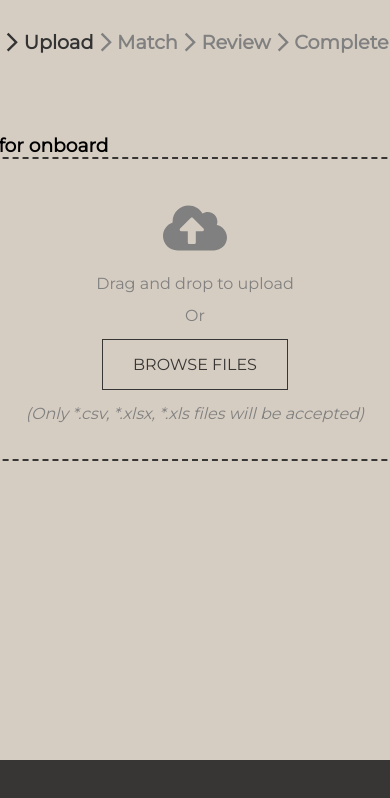
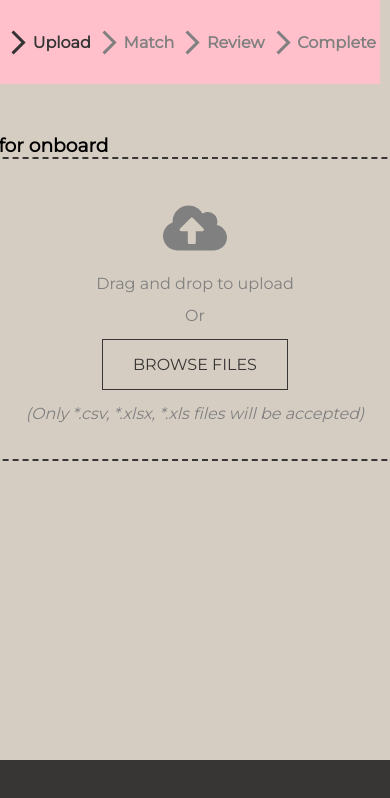
Before and after one commit to asendice/oneclick, a React (Create React App) app: page / in a window 390 px wide. Shown: the top 798 px of the page. Built offline with nearby package versions, Linux system fonts and the light colour scheme; data requests are answered from the project's data file.

Commit message:
progress media q

```diff
--- a/src/components/App.js
+++ b/src/components/App.js
@@ -55,7 +55,7 @@ const App = () => {
     <div className="app">
       <BrowserRouter>
         <div className="header">
-          {frame === "Match" ? (
+          {frame === "Match" && (
             <Link
               to="/"
               className="back-arrow"
@@ -63,8 +63,6 @@ const App = () => {
             >
               <MdArrowBack />
             </Link>
-          ) : (
-            <div></div>
           )}
           <Progress frame={frame} />
         </div>
--- /dev/null
+++ b/src/styles/_app.scss
@@ -0,0 +1,39 @@
+* {
+  margin: 0;
+  padding: 0;
+  font-family: "Montserrat", sans-serif;
+}
+.app {
+  display: flex;
+  flex-direction: column;
+  background-color: $background;
+}
+.header {
+  @include flex(center, space-between, row);
+}
+.back-arrow {
+  margin-left: 10px;
+  font-size: 3rem;
+  @include sm {
+    font-size: 2rem;
+    margin-left: 0px;
+  }
+  color: grey;
+  cursor: pointer;
+}
+.trove-button {
+  text-align: center;
+  color: $darkbrown;
+  padding: 15px 30px;
+  border: solid 1px $darkbrown;
+  cursor: pointer;
+  transition: all 0.2s ease-in-out;
+  text-transform: uppercase;
+  &:hover {
+    background-color: $darkbrown;
+    color: $white;
+  }
+  &:active {
+    opacity: 0.7;
+  }
+}
--- a/src/styles/_progress.scss
+++ b/src/styles/_progress.scss
@@ -2,6 +2,13 @@
   @include flex(center, space-evenly, row);
   height: 10vh;
   width: 800px;
+  @include md{
+    width: 540px;
+    background-color: pink;
+  };
+  @include sm {
+    width: 380px;
+  }
 }
 .progress-item {
   @include flex(center, flex-start, row);
@@ -9,6 +16,12 @@
   h3 {
     font-size: 1.6rem;
     color: grey;
+    @include md {
+      font-size: 1.2rem;
+    }
+    @include sm {
+      font-size: 1rem;
+    }
   }
 }
 .progress-arrow {
@@ -21,21 +34,3 @@
   font-size: 2rem;
   color: $green;
 }
-@media only screen and (max-width: 800px) {
-  .progress {
-    width: 600px;
-  }
-  .progress-item {
-    h3 {
-      font-size: 1.2rem;
-    }
-  }
-  .progress-arrow {
-    font-size: 1.4rem;
-  }
-}
-@media only screen and (max-width: 650px) {
-  .progress {
-    width: 400px;
-  }
-}
--- a/src/styles/style.css
+++ b/src/styles/style.css
@@ -1,3 +1,70 @@
+* {
+  margin: 0;
+  padding: 0;
+  font-family: "Montserrat", sans-serif;
+}
+
+.app {
+  display: -webkit-box;
+  display: -ms-flexbox;
+  display: flex;
+  -webkit-box-orient: vertical;
+  -webkit-box-direction: normal;
+      -ms-flex-direction: column;
+          flex-direction: column;
+  background-color: #d6cdc2;
+}
+
+.header {
+  display: -webkit-box;
+  display: -ms-flexbox;
+  display: flex;
+  -webkit-box-align: center;
+      -ms-flex-align: center;
+          align-items: center;
+  -webkit-box-pack: justify;
+      -ms-flex-pack: justify;
+          justify-content: space-between;
+  -webkit-box-orient: horizontal;
+  -webkit-box-direction: normal;
+      -ms-flex-direction: row;
+          flex-direction: row;
+}
+
+.back-arrow {
+  margin-left: 10px;
+  font-size: 3rem;
+  color: grey;
+  cursor: pointer;
+}
+
+@media (max-width: 480px) {
+  .back-arrow {
+    font-size: 2rem;
+    margin-left: 0px;
+  }
+}
+
+.trove-button {
+  text-align: center;
+  color: #383634;
+  padding: 15px 30px;
+  border: solid 1px #383634;
+  cursor: pointer;
+  -webkit-transition: all 0.2s ease-in-out;
+  transition: all 0.2s ease-in-out;
+  text-transform: uppercase;
+}
+
+.trove-button:hover {
+  background-color: #383634;
+  color: #fff;
+}
+
+.trove-button:active {
+  opacity: 0.7;
+}
+
 .progress {
   display: -webkit-box;
   display: -ms-flexbox;
@@ -14,6 +81,19 @@
           flex-direction: row;
   height: 10vh;
   width: 800px;
+}
+
+@media (max-width: 720px) {
+  .progress {
+    width: 540px;
+    background-color: pink;
+  }
+}
+
+@media (max-width: 480px) {
+  .progress {
+    width: 380px;
+  }
 }
 
 .progress-item {
@@ -38,6 +118,18 @@
   color: grey;
 }
 
+@media (max-width: 720px) {
+  .progress-item h3 {
+    font-size: 1.2rem;
+  }
+}
+
+@media (max-width: 480px) {
+  .progress-item h3 {
+    font-size: 1rem;
+  }
+}
+
 .progress-arrow {
   font-size: 1.8rem;
 }
@@ -49,24 +141,6 @@
 .check-icon {
   font-size: 2rem;
   color: #137d58;
-}
-
-@media only screen and (max-width: 800px) {
-  .progress {
-    width: 600px;
-  }
-  .progress-item h3 {
-    font-size: 1.2rem;
-  }
-  .progress-arrow {
-    font-size: 1.4rem;
-  }
-}
-
-@media only screen and (max-width: 650px) {
-  .progress {
-    width: 400px;
-  }
 }
 
 .upload {
@@ -965,64 +1039,4 @@ h1 {
 .complete-post-button:active {
   opacity: 0.7;
 }
-
-* {
-  margin: 0;
-  padding: 0;
-  font-family: "Montserrat", sans-serif;
-}
-
-.app {
-  display: -webkit-box;
-  display: -ms-flexbox;
-  display: flex;
-  -webkit-box-orient: vertical;
-  -webkit-box-direction: normal;
-      -ms-flex-direction: column;
-          flex-direction: column;
-  background-color: #d6cdc2;
-}
-
-.header {
-  display: -webkit-box;
-  display: -ms-flexbox;
-  display: flex;
-  -webkit-box-align: center;
-      -ms-flex-align: center;
-          align-items: center;
-  -webkit-box-pack: justify;
-      -ms-flex-pack: justify;
-          justify-content: space-between;
-  -webkit-box-orient: horizontal;
-  -webkit-box-direction: normal;
-      -ms-flex-direction: row;
-          flex-direction: row;
-}
-
-.back-arrow {
-  margin-left: 20px;
-  font-size: 3rem;
-  color: grey;
-  cursor: pointer;
-}
-
-.trove-button {
-  text-align: center;
-  color: #383634;
-  padding: 15px 30px;
-  border: solid 1px #383634;
-  cursor: pointer;
-  -webkit-transition: all 0.2s ease-in-out;
-  transition: all 0.2s ease-in-out;
-  text-transform: uppercase;
-}
-
-.trove-button:hover {
-  background-color: #383634;
-  color: #fff;
-}
-
-.trove-button:active {
-  opacity: 0.7;
-}
 /*# sourceMappingURL=style.css.map */
--- a/src/styles/style.scss
+++ b/src/styles/style.scss
@@ -1,5 +1,7 @@
 @import "./variables";
 @import "./mixins";
+@import "./breakpoints";
+@import "./app";
 @import "./progress";
 @import "./upload";
 @import "./review";
@@ -10,39 +12,3 @@
 @import "./fileitem";
 @import "./csvheader";
 @import "./complete";
-
-* {
-  margin: 0;
-  padding: 0;
-  font-family: "Montserrat", sans-serif;
-}
-.app {
-  display: flex;
-  flex-direction: column;
-  background-color: $background;
-}
-.header {
-  @include flex(center, space-between, row);
-}
-.back-arrow {
-  margin-left: 20px;
-  font-size: 3rem;
-  color: grey;
-  cursor: pointer;
-}
-.trove-button {
-  text-align: center;
-  color: $darkbrown;
-  padding: 15px 30px;
-  border: solid 1px $darkbrown;
-  cursor: pointer;
-  transition: all 0.2s ease-in-out;
-  text-transform: uppercase;
-  &:hover {
-    background-color: $darkbrown;
-    color: $white;
-  }
-  &:active {
-    opacity: 0.7;
-  }
-}
```
Also changed, not shown: src/styles/_breakpoints.scss (added, +27 -0 lines), 1 other file (tests, documents, lock files or other folders).
